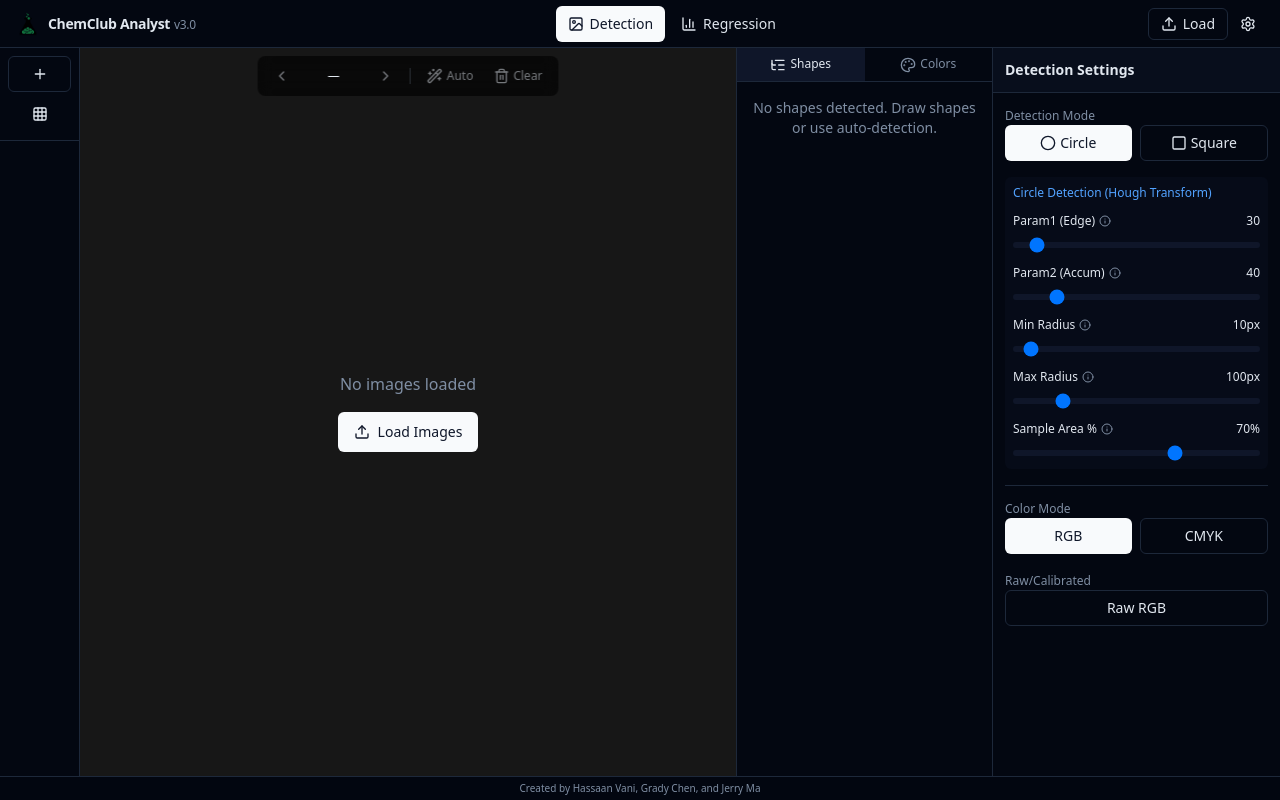
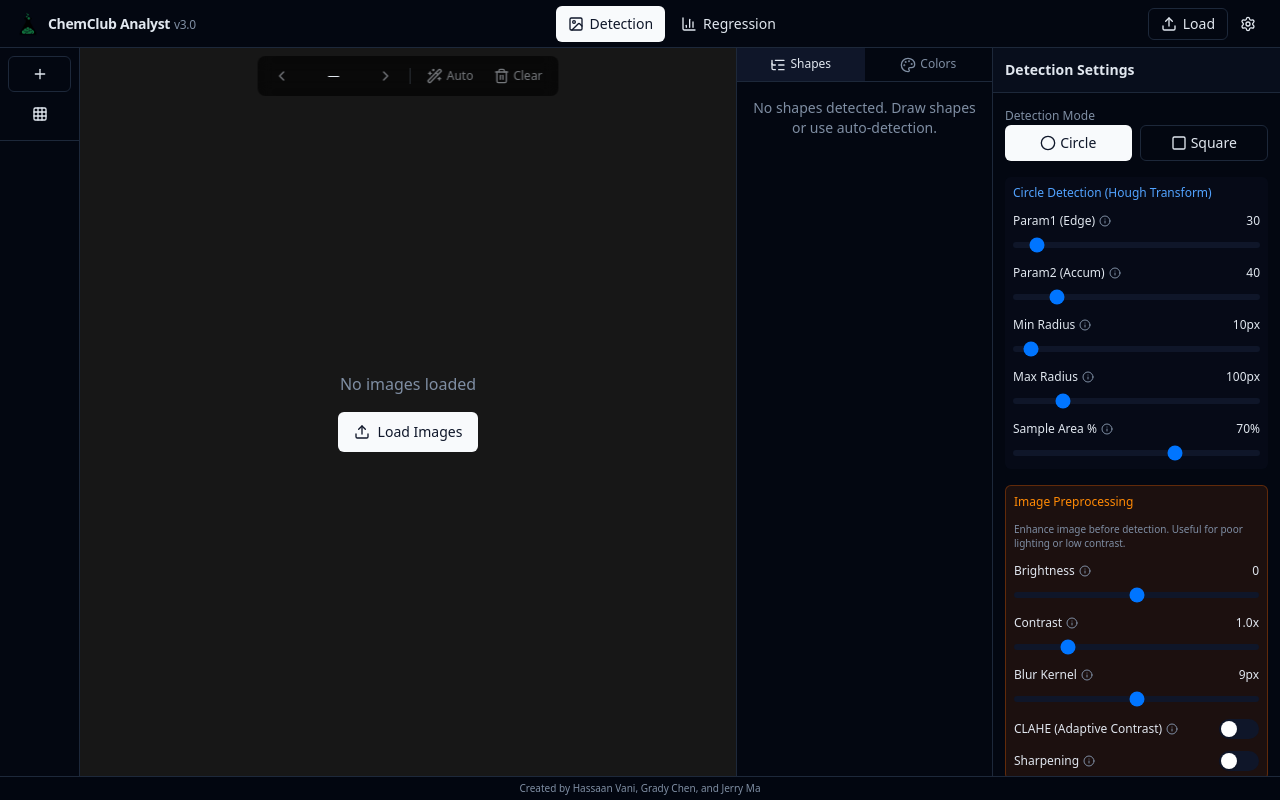
Before and after one commit to JerryMa326/Jerrsaan.Dev, a React (Vite) app: page / in a window 1280 px wide. Both pictures are taken after a click on the button 1248 px from the left and 23 px from the top of the page. Built offline with nearby package versions, Linux system fonts and the light colour scheme.

Commit message:
feat: Add image preprocessing settings (brightness, contrast, blur, and CLAHE) to the UI and apply them in the OpenCV image processing pipeline.

```diff
--- a/src/components/features/SettingsPanel.tsx
+++ b/src/components/features/SettingsPanel.tsx
@@ -31,7 +31,7 @@ export function SettingsPanel() {
         setRawRgbMode
     } = useApp()
 
-    const updateSetting = (key: keyof typeof detectionSettings, value: number | 'circle' | 'rectangle') => {
+    const updateSetting = (key: keyof typeof detectionSettings, value: number | boolean | 'circle' | 'rectangle') => {
         setDetectionSettings(prev => ({ ...prev, [key]: value }))
     }
 
@@ -232,6 +232,130 @@ export function SettingsPanel() {
                     </div>
                 )}
 
+                {/* Image Preprocessing Settings */}
+                <div className="space-y-3 p-2 bg-orange-500/10 rounded-md border border-orange-500/30">
+                    <h4 className="text-xs font-medium text-orange-400">Image Preprocessing</h4>
+                    <p className="text-[10px] text-muted-foreground">
+                        Enhance image before detection. Useful for poor lighting or low contrast.
+                    </p>
+
+                    <div className="space-y-1">
+                        <div className="flex justify-between text-xs items-center">
+                            <span className="flex items-center">
+                                Brightness
+                                <Tooltip text="Adjust overall image brightness. Increase for dark images, decrease for overexposed images." />
+                            </span>
+                            <span>{detectionSettings.brightness}</span>
+                        </div>
+                        <input
+                            type="range"
+                            min="-100" max="100" step="5"
+                            value={detectionSettings.brightness}
+                            onChange={e => updateSetting('brightness', parseInt(e.target.value))}
+                            className="w-full h-1.5 bg-muted rounded-lg appearance-none cursor-pointer"
+                        />
+                    </div>
+
+                    <div className="space-y-1">
+                        <div className="flex justify-between text-xs items-center">
+                            <span className="flex items-center">
+                                Contrast
+                                <Tooltip text="Adjust image contrast. Higher values increase the difference between light and dark areas." />
+                            </span>
+                            <span>{detectionSettings.contrast.toFixed(1)}x</span>
+                        </div>
+                        <input
+                            type="range"
+                            min="0.5" max="3.0" step="0.1"
+                            value={detectionSettings.contrast}
+                            onChange={e => updateSetting('contrast', parseFloat(e.target.value))}
+                            className="w-full h-1.5 bg-muted rounded-lg appearance-none cursor-pointer"
+                        />
+                    </div>
+
+                    <div className="space-y-1">
+                        <div className="flex justify-between text-xs items-center">
+                            <span className="flex items-center">
+                                Blur Kernel
+                                <Tooltip text="Size of the Gaussian blur applied before detection. Larger values reduce noise but may blur edges." />
+                            </span>
+                            <span>{detectionSettings.blurKernelSize}px</span>
+                        </div>
+                        <input
+                            type="range"
+                            min="3" max="15" step="2"
+                            value={detectionSettings.blurKernelSize}
+                            onChange={e => updateSetting('blurKernelSize', parseInt(e.target.value))}
+                            className="w-full h-1.5 bg-muted rounded-lg appearance-none cursor-pointer"
+                        />
+                    </div>
+
+                    {/* CLAHE Toggle */}
+                    <div className="flex items-center justify-between">
+                        <span className="text-xs flex items-center">
+                            CLAHE (Adaptive Contrast)
+                            <Tooltip text="Contrast Limited Adaptive Histogram Equalization. Excellent for images with uneven lighting. Commonly used in medical imaging." />
+                        </span>
+                        <button
+                            onClick={() => setDetectionSettings(prev => ({ ...prev, claheEnabled: !prev.claheEnabled }))}
+                            className={`w-10 h-5 rounded-full transition-colors ${detectionSettings.claheEnabled ? 'bg-orange-500' : 'bg-muted'}`}
+                        >
+                            <div className={`w-4 h-4 rounded-full bg-white shadow transition-transform ${detectionSettings.claheEnabled ? 'translate-x-5' : 'translate-x-0.5'}`} />
+                        </button>
+                    </div>
+
+                    {detectionSettings.claheEnabled && (
+                        <div className="space-y-1 pl-2 border-l-2 border-orange-500/30">
+                            <div className="flex justify-between text-xs items-center">
+                                <span className="flex items-center">
+                                    Clip Limit
+                                    <Tooltip text="Controls contrast amplification. Higher values increase local contrast but may amplify noise." />
+                                </span>
+                                <span>{detectionSettings.claheClipLimit.toFixed(1)}</span>
+                            </div>
+                            <input
+                                type="range"
+                                min="1.0" max="8.0" step="0.5"
+                                value={detectionSettings.claheClipLimit}
+                                onChange={e => updateSetting('claheClipLimit', parseFloat(e.target.value))}
+                                className="w-full h-1.5 bg-muted rounded-lg appearance-none cursor-pointer"
+                            />
+                        </div>
+                    )}
+
+                    {/* Sharpening Toggle */}
+                    <div className="flex items-center justify-between">
+                        <span className="text-xs flex items-center">
+                            Sharpening
+                            <Tooltip text="Enhances edges using unsharp mask technique. Helps detect blurry or soft circles." />
+                        </span>
+                        <button
+                            onClick={() => setDetectionSettings(prev => ({ ...prev, sharpenEnabled: !prev.sharpenEnabled }))}
+                            className={`w-10 h-5 rounded-full transition-colors ${detectionSettings.sharpenEnabled ? 'bg-orange-500' : 'bg-muted'}`}
+                        >
+                            <div className={`w-4 h-4 rounded-full bg-white shadow transition-transform ${detectionSettings.sharpenEnabled ? 'translate-x-5' : 'translate-x-0.5'}`} />
+                        </button>
+                    </div>
+
+                    {detectionSettings.sharpenEnabled && (
+                        <div className="space-y-1 pl-2 border-l-2 border-orange-500/30">
+                            <div className="flex justify-between text-xs items-center">
+                                <span className="flex items-center">
+                                    Amount
+                                    <Tooltip text="Sharpening strength. Higher values create more pronounced edges but may introduce artifacts." />
+                                </span>
+                                <span>{detectionSettings.sharpenAmount.toFixed(1)}x</span>
+                            </div>
+                            <input
+                                type="range"
+                                min="0.5" max="3.0" step="0.1"
+                                value={detectionSettings.sharpenAmount}
+                                onChange={e => updateSetting('sharpenAmount', parseFloat(e.target.value))}
+                                className="w-full h-1.5 bg-muted rounded-lg appearance-none cursor-pointer"
+                            />
+                        </div>
+                    )}
+                </div>
                 <div className="border-t pt-3 space-y-2">
                     <label className="text-xs font-medium text-muted-foreground">Color Mode</label>
                     <div className="flex gap-2">
--- a/src/lib/opencvUtils.ts
+++ b/src/lib/opencvUtils.ts
@@ -19,6 +19,38 @@ export async function waitForOpenCV(timeout = 10000): Promise<boolean> {
     }
     return false
 }
+
+/**
+ * Apply preprocessing to an image before detection
+ * This can dramatically improve detection on images with poor lighting or low contrast
+ */
+function preprocessImage(mat: any, settings: DetectionSettings): void {
+    const cv = window.cv
+
+    // Apply brightness and contrast adjustment
+    // newPixel = contrast * oldPixel + brightness
+    if (settings.brightness !== 0 || settings.contrast !== 1.0) {
+        mat.convertTo(mat, -1, settings.contrast, settings.brightness)
+    }
+
+    // Apply CLAHE (Contrast Limited Adaptive Histogram Equalization)
+    // This is excellent for images with uneven lighting
+    if (settings.claheEnabled) {
+        const clahe = new cv.CLAHE(settings.claheClipLimit, new cv.Size(8, 8))
+        clahe.apply(mat, mat)
+        clahe.delete()
+    }
+
+    // Apply sharpening using unsharp mask technique
+    if (settings.sharpenEnabled && settings.sharpenAmount > 0) {
+        const blurred = new cv.Mat()
+        cv.GaussianBlur(mat, blurred, new cv.Size(0, 0), 3)
+        // sharpened = original * (1 + amount) - blurred * amount
+        cv.addWeighted(mat, 1.0 + settings.sharpenAmount, blurred, -settings.sharpenAmount, 0, mat)
+        blurred.delete()
+    }
+}
+
 
 export function autoDetectCircles(
     image: HTMLImageElement,
@@ -66,8 +98,12 @@ export function autoDetectCircles(
         // Convert to grayscale
         cv.cvtColor(src, gray, cv.COLOR_RGBA2GRAY)
 
-        // Apply Gaussian blur to reduce noise
-        cv.GaussianBlur(gray, gray, new cv.Size(9, 9), 2, 2)
+        // Apply preprocessing (brightness, contrast, CLAHE, sharpening)
+        preprocessImage(gray, settings)
+
+        // Apply Gaussian blur to reduce noise (configurable kernel size)
+        const kernelSize = settings.blurKernelSize || 9
+        cv.GaussianBlur(gray, gray, new cv.Size(kernelSize, kernelSize), 2, 2)
 
         // Detect circles using Hough Transform
         cv.HoughCircles(
@@ -173,7 +209,12 @@ export function autoDetectRectangles(
 
     try {
         cv.cvtColor(src, gray, cv.COLOR_RGBA2GRAY)
-        cv.GaussianBlur(gray, blurred, new cv.Size(5, 5), 0)
+
+        // Apply preprocessing (brightness, contrast, CLAHE, sharpening)
+        preprocessImage(gray, settings)
+
+        const kernelSize = Math.min(settings.blurKernelSize || 5, 7) // smaller blur for edge detection
+        cv.GaussianBlur(gray, blurred, new cv.Size(kernelSize, kernelSize), 0)
         cv.Canny(blurred, edges, 50, 150)
 
         cv.findContours(edges, contours, hierarchy, cv.RETR_EXTERNAL, cv.CHAIN_APPROX_SIMPLE)
--- a/src/types.ts
+++ b/src/types.ts
@@ -45,6 +45,14 @@ export interface DetectionSettings {
     minArea: number
     maxArea: number
     epsilon: number
+    // Preprocessing settings
+    brightness: number      // -100 to 100
+    contrast: number        // 0.5 to 3.0
+    claheEnabled: boolean   // Adaptive histogram equalization
+    claheClipLimit: number  // 1.0 to 8.0
+    sharpenEnabled: boolean
+    sharpenAmount: number   // 0.5 to 3.0
+    blurKernelSize: number  // 3, 5, 7, 9, 11
 }
 
 export interface AppState {
@@ -72,5 +80,13 @@ export const defaultDetectionSettings: DetectionSettings = {
     restrictedArea: 70,
     minArea: 500,
     maxArea: 10000,
-    epsilon: 0.02
+    epsilon: 0.02,
+    // Preprocessing defaults
+    brightness: 0,
+    contrast: 1.0,
+    claheEnabled: false,
+    claheClipLimit: 2.0,
+    sharpenEnabled: false,
+    sharpenAmount: 1.0,
+    blurKernelSize: 9
 }
```
